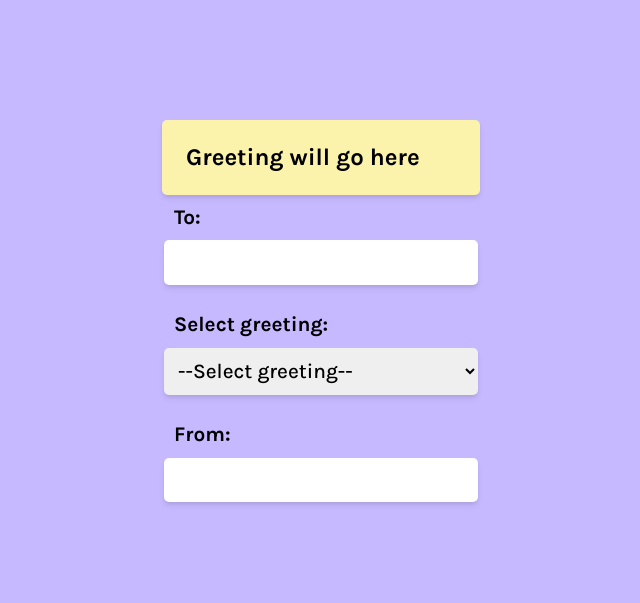
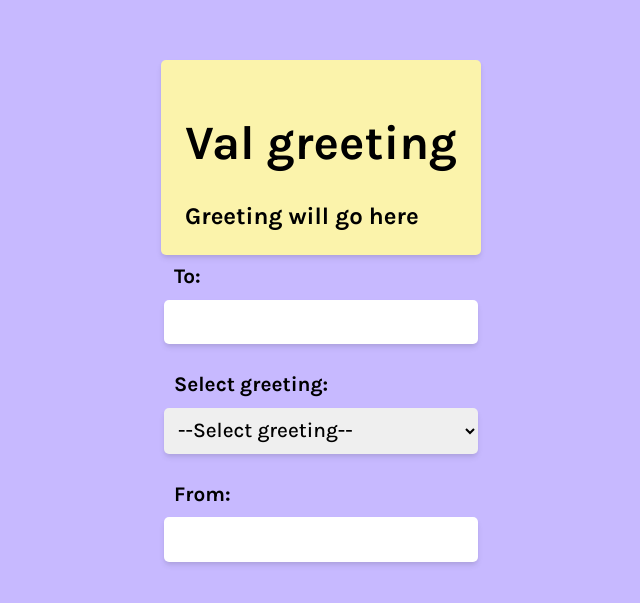
Before and after one commit to ernestbone/Val-greeting, a website: page index.html in a window 1280 px wide. Shown: the part 121-724 px from the top of the page, without its empty margins (319-959 px from the left). Drawn offline with nearby package versions, Linux system fonts and the light colour scheme.

Commit message:
Update index.html

```diff
--- a/index.html
+++ b/index.html
@@ -1,7 +1,7 @@
 <!DOCTYPE html>
 <html lang="en">
     <head><link rel="stylesheet" href="https://cdnjs.cloudflare.com/ajax/libs/normalize/8.0.1/normalize.css">
-        <title>Valentine's Challenge Week 💘</title>
+        <title>Valentine's greeting 💘</title>
         <link rel="preconnect" href="https://fonts.googleapis.com">
         <link rel="preconnect" href="https://fonts.gstatic.com" crossorigin>
         <link href="https://fonts.googleapis.com/css2?family=Karla:wght@500;700&display=swap" rel="stylesheet">
@@ -9,6 +9,7 @@
     </head>
     <body>
         <div class="card" id="card">
+            <h1>Val greeting</h1>
             <p id="greeting-display">Greeting will go here</p>
         </div>
 
```
